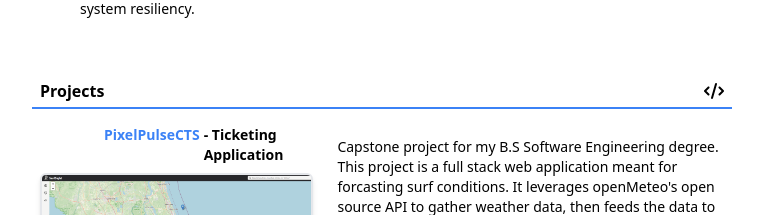
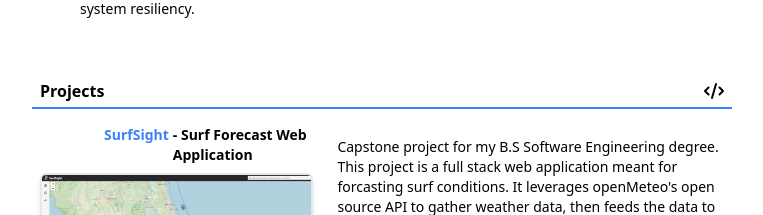
Before and after one commit to LoganGibler/Portfolio, a React (Vite) app: page / in a window 1280 px wide. Shown: the part 1549-1764 px from the top of the page, without its empty margins (258-1021 px from the left). Built offline with nearby package versions, Linux system fonts and the light colour scheme.

Commit message:
Forgot to change new Project title. Fixing that now.

```diff
--- a/src/components/Projects.jsx
+++ b/src/components/Projects.jsx
@@ -43,9 +43,9 @@ const Projects = () => {
           <div className="flex flex-col mr-0 sm:mr-5">
             <p className="flex text-sm font-semibold">
               <span className="text-blue-500 ml-[4rem] mr-1">
-                PixelPulseCTS
+                SurfSight
               </span>{" "}
-              - Ticketing Application
+              - Surf Forecast Web Application
             </p>
             <a
               className=""
```
